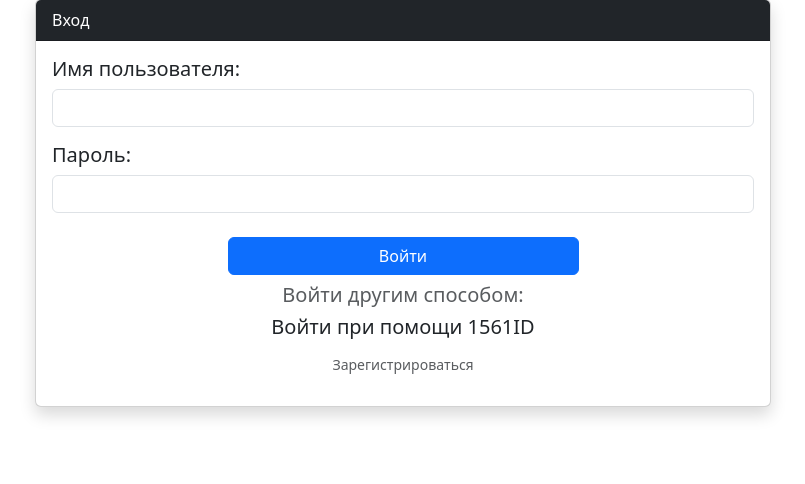
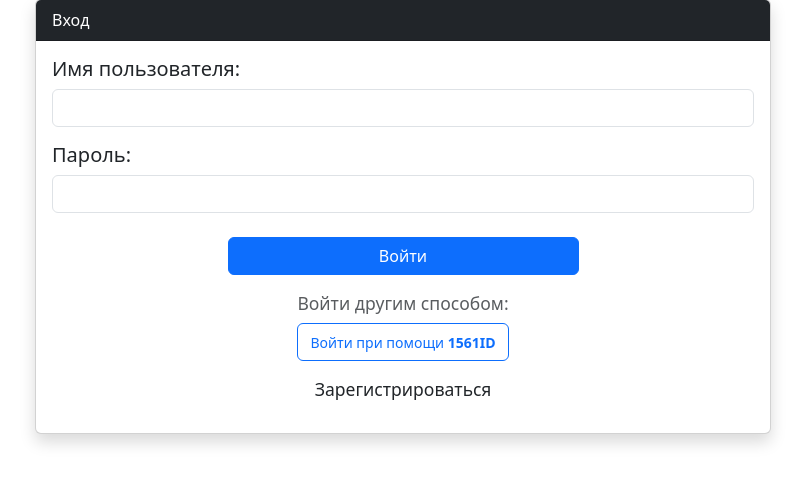
Before and after one commit to stepannovoselov/project-exchange-website, a Flask app: page / in a window 1280 px wide. Shown: the part 105-589 px from the top of the page, without its empty margins (237-1042 px from the left). Run offline with Flask 3, Linux system fonts and the light colour scheme.

Commit message:
Обновление формы входа на сайт

```diff
--- a/templates/login.html
+++ b/templates/login.html
@@ -38,11 +38,19 @@
               </div>
               <div class="d-grid gap-2 col-6 mx-auto text-center">
                 <button type="submit" class="btn btn-primary mt-2">Войти</button>
-                <div class="text-muted">
-                  Войти другим способом:
+                <div class="text-muted mt-2">
+                  <small>
+                    Войти другим способом:
+                  </small>
                 </div>
-                <a href="/register" class="h5">Войти при помощи 1561ID</a>
-                <a href="/register" class="text-muted h6"><small>Зарегистрироваться</small></a>
+                <a href="https://whoid.ru/auth/login?token={{ token }}&link={{ link }}" class="h5">
+                  <button class="btn btn-outline-primary">
+                    <small>Войти при помощи <b>1561ID</b></small>
+                  </button>
+                </a>
+                <a href="/register" class="h5">
+                  <small>Зарегистрироваться</small>
+                </a>
               </div>
             </form>
           </div>
```
